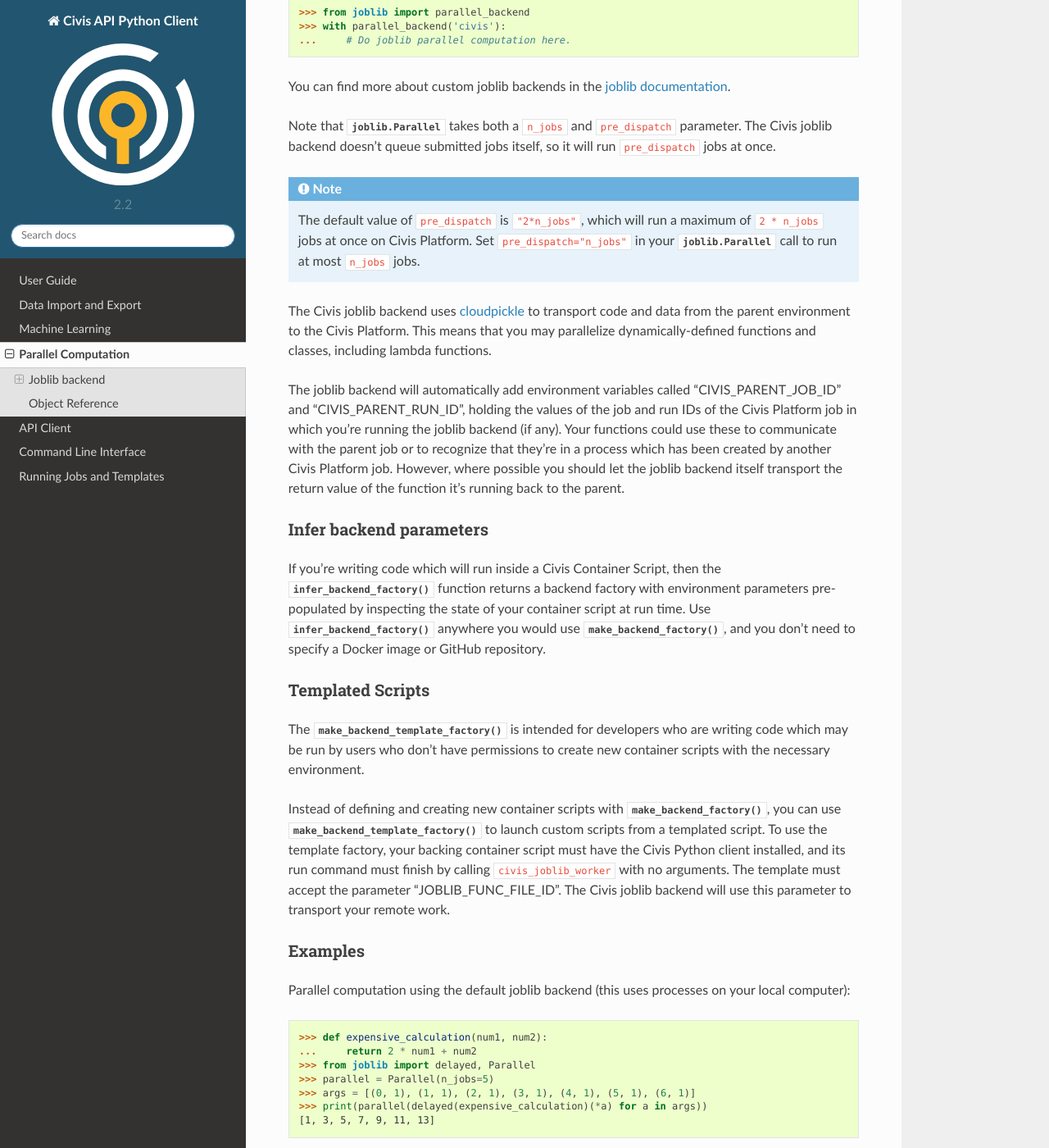
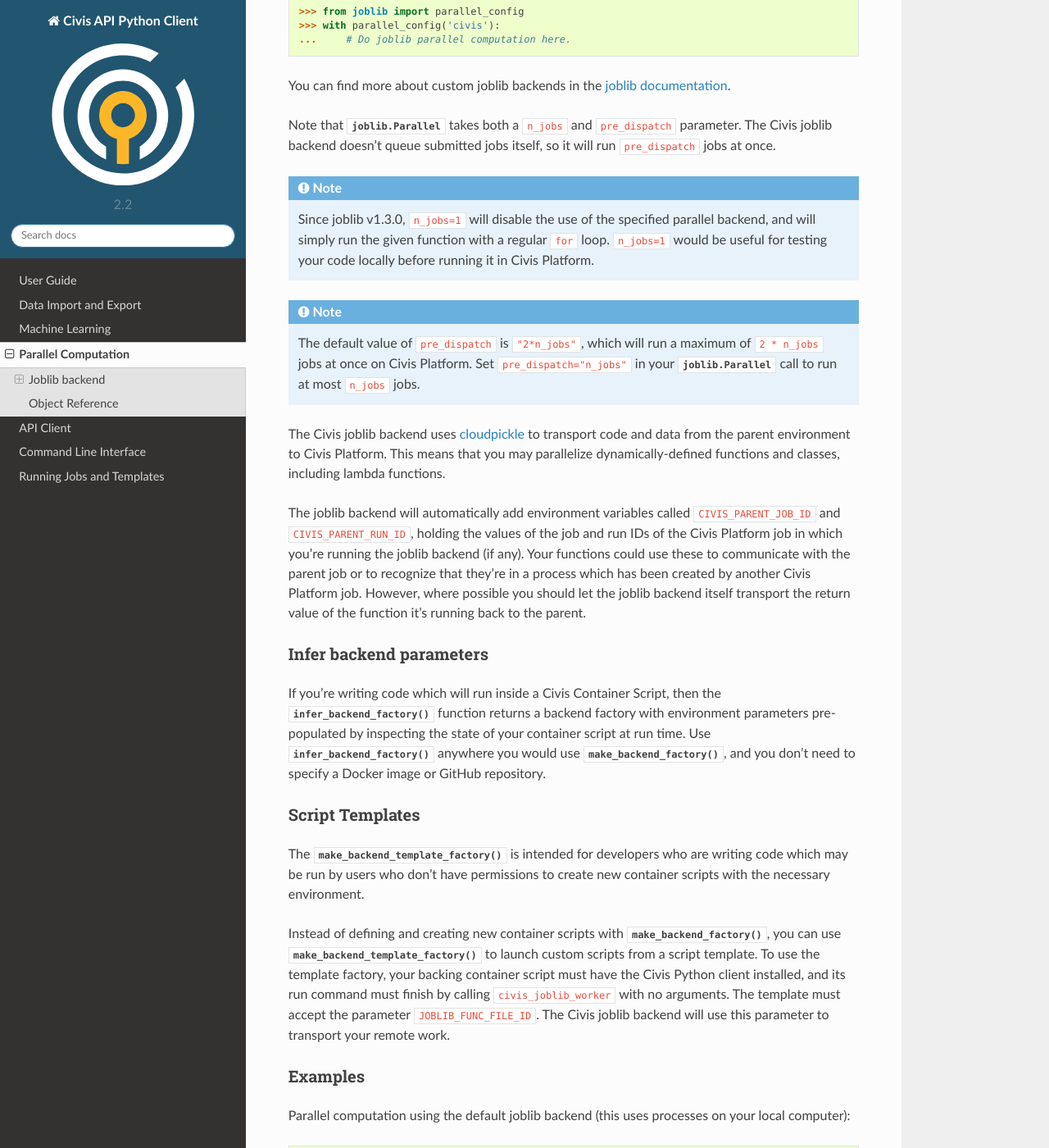
Before and after one commit to civisanalytics/civis-python, a Sphinx documentation site: the page built from docs/source/parallel.rst, in a window 1280 px wide and 1400 px high, scrolled down 1772 px. Shown: the whole window at 82% size. Built offline with Sphinx 7.4.7 and the Read the Docs theme 2.0.0, drawn with Linux system fonts in a browser that asks for light colours; some of the changed text lies outside the part shown.

Commit message:
DOC update civis.parallel docs

```diff
--- a/docs/source/conf.py
+++ b/docs/source/conf.py
@@ -365,7 +365,7 @@
                 endpoint_name = class_name.title()
                 full_path = '.'.join((civis_module, endpoint_name))
                 endpoint_rst_file.write(
-                    f"{endpoint_name}\n"
+                    f"{endpoint_name.replace('_', ' ')}\n"
                     f"{'=' * len(endpoint_name)}\n\n"
                 )
                 endpoint_rst_file.write(_autodoc_fmt.format(full_path, full_path))
--- a/docs/source/parallel.rst
+++ b/docs/source/parallel.rst
@@ -37,9 +37,9 @@
 ------
 `joblib <https://joblib.readthedocs.io/en/latest/>`_ is an open source
 Python library which facilitates parallel processing in Python.
-Joblib uses Python's ``multiprocessing`` library to run functions
-in parallel, but it also allows users to define their own
-"back end" for parallel computation. The Civis Python API client takes
+While Joblib comes with its own parallel computation tools,
+it also allows users to define their own
+"back end". The Civis Python API client takes
 advantage of this to let you easily run your own code in parallel
 through Civis Platform.
 
@@ -84,19 +84,25 @@
     >>> be_factory = make_backend_factory()
     >>> register_parallel_backend('civis', be_factory)
 
-Direct ``joblib`` to use a custom backend by entering a :func:`joblib.parallel_backend`
+Direct ``joblib`` to use a custom backend by entering a :func:`joblib.parallel_config`
 context::
 
-    >>> from joblib import parallel_backend
-    >>> with parallel_backend('civis'):
+    >>> from joblib import parallel_config
+    >>> with parallel_config('civis'):
     ...     # Do joblib parallel computation here.
 
 You can find more about custom joblib backends in the
-`joblib documentation <https://joblib.readthedocs.io/en/latest/parallel.html#custom-backend-api-experimental>`_.
+`joblib documentation <https://joblib.readthedocs.io/en/latest/parallel.html#custom-backend-api>`_.
 
 Note that :class:`joblib.Parallel` takes both a ``n_jobs`` and ``pre_dispatch``
 parameter. The Civis joblib backend doesn't queue submitted jobs itself,
 so it will run ``pre_dispatch`` jobs at once.
+
+.. note::
+    Since joblib v1.3.0, ``n_jobs=1`` will disable the use of the
+    specified parallel backend, and will simply run the given function
+    with a regular ``for`` loop. ``n_jobs=1`` would be useful for testing
+    your code locally before running it in Civis Platform.
 
 .. note::
     The default value of
@@ -127,8 +133,8 @@
 anywhere you would use :func:`~civis.parallel.make_backend_factory`,
 and you don't need to specify a Docker image or GitHub repository.
 
-Templated Scripts
------------------
+Script Templates
+----------------
 The :func:`~civis.parallel.make_backend_template_factory` is intended for
 developers who are writing code which may be run by users who don't have
 permissions to create new container scripts with the necessary environment.
@@ -136,10 +142,10 @@
 Instead of defining and creating new container scripts with
 :func:`~civis.parallel.make_backend_factory`, you can use
 :func:`~civis.parallel.make_backend_template_factory` to launch custom scripts from
-a templated script. To use the template factory, your backing container script must
+a script template. To use the template factory, your backing container script must
 have the Civis Python client installed, and its run command must finish
 by calling ``civis_joblib_worker`` with no arguments. The template must accept the
-parameter "JOBLIB_FUNC_FILE_ID". The Civis joblib backend will use this parameter
+parameter ``JOBLIB_FUNC_FILE_ID``. The Civis joblib backend will use this parameter
 to transport your remote work.
 
 Examples
@@ -155,9 +161,9 @@
     >>> print(parallel(delayed(expensive_calculation)(*a) for a in args))
     [1, 3, 5, 7, 9, 11, 13]
 
-You can do the the same parallel computation using the Civis backend
+You can do the same parallel computation using the Civis backend
 by creating and registering a backend factory and entering a
-``with parallel_backend('civis')`` context. The code below will start
+``with parallel_config('civis')`` context. The code below will start
 seven different jobs in Civis Platform (with up to five running at once).
 Each job will call the function ``expensive_calculation`` with a
 different set of arguments from the list ``args``.::
@@ -165,12 +171,12 @@
     >>> def expensive_calculation(num1, num2):
     ...     return 2 * num1 + num2
     >>> from joblib import delayed, Parallel
-    >>> from joblib import parallel_backend, register_parallel_backend
+    >>> from joblib import parallel_config, register_parallel_backend
     >>> from civis.parallel import make_backend_factory
     >>> register_parallel_backend('civis', make_backend_factory(
     ...     required_resources={"cpu": 512, "memory": 256}))
     >>> args = [(0, 1), (1, 1), (2, 1), (3, 1), (4, 1), (5, 1), (6, 1)]
-    >>> with parallel_backend('civis'):
+    >>> with parallel_config('civis'):
     ...    parallel = Parallel(n_jobs=5, pre_dispatch='n_jobs')
     ...    print(parallel(delayed(expensive_calculation)(*a) for a in args))
     [1, 3, 5, 7, 9, 11, 13]
@@ -178,7 +184,7 @@
 You can use the Civis joblib backend to parallelize any code which
 uses joblib internally, such as scikit-learn::
 
-    >>> from joblib import parallel_backend, register_parallel_backend
+    >>> from joblib import parallel_config, register_parallel_backend
     >>> from sklearn.model_selection import GridSearchCV
     >>> from sklearn.ensemble import GradientBoostingClassifier
     >>> from sklearn.datasets import load_digits
@@ -196,7 +202,7 @@
     ...                   n_jobs=5, pre_dispatch="n_jobs")
     >>> register_parallel_backend('civis', make_backend_factory(
     ...     required_resources={"cpu": 512, "memory": 256}))
-    >>> with parallel_backend('civis'):
+    >>> with parallel_config('civis'):
     ...     gs.fit(digits.data, digits.target)
 
 Debugging
@@ -205,7 +211,7 @@
 fail. ``joblib`` will transport the first exception from a remote job and
 raise it in the parent process so that you can debug.
 
-If your remote jobs are failing because of network problems (e.g. occasional
+If your remote jobs are failing because of network problems (e.g., occasional
 500 errors), you can make your parallel call more likely to succeed by using
 a ``max_job_retries`` value above 0 when creating your backend factory.
 This will automatically retry a job (potentially more than once) before giving
@@ -228,7 +234,7 @@
 
     ModuleNotFoundError: No module named 'numpy'
 
-this signifies that the function you're trying to run doesn't exist
+this signifies that the module you're trying to use doesn't exist
 in the remote environment. Select a Docker container with the module installed,
 or install it in your remote environment by using the ``repo_http_uri``
 parameter of :func:`~civis.parallel.make_backend_factory` to install it from GitHub.
```
Also changed, not shown: other parts of docs/source/parallel.rst (+5 -5 lines), 1 other file.
